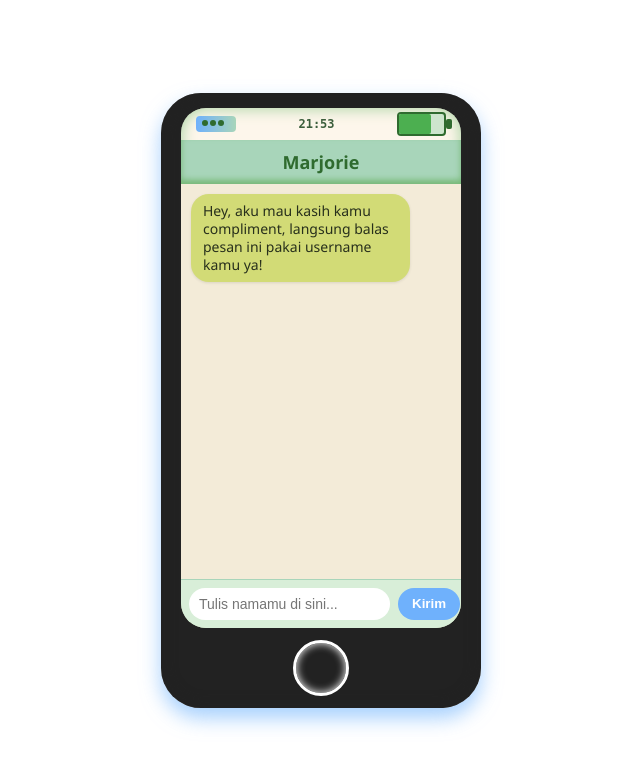
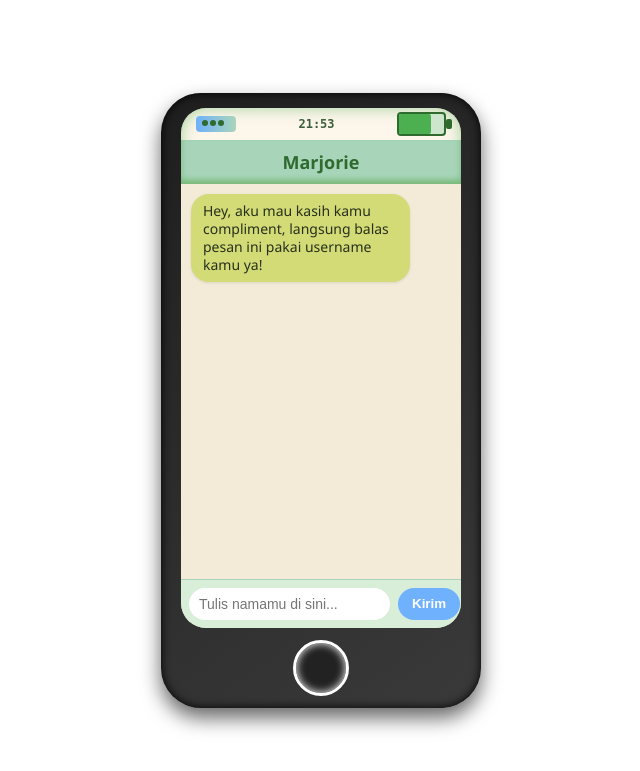
Before and after one commit to 307temporaryredirect/compliments, a Flask app: page / in a window 1280 px wide. Shown: the top 771 px of the page, without its empty margins (319-959 px from the left). Run offline with Flask 3, Linux system fonts and the light colour scheme.

Commit message:
Update style.css

```diff
--- a/static/css/style.css
+++ b/static/css/style.css
@@ -9,11 +9,11 @@ body {
 }
 
 .phone-frame {
-  background: linear-gradient(145deg, #222222, #222222);
+  background: linear-gradient(145deg, #1e1e1e, #3a3a3a); /* Gradasi hitam abu-abu */
   border-radius: 40px;
   width: 320px;
   height: 565px;
-  box-shadow: inset 0 0 15px #222222, 0 10px 20px rgba(107, 176, 252, 0.6);
+  box-shadow: inset 0 0 10px #000000, 0 10px 20px rgba(0, 0, 0, 0.6); /* Lebih natural & realistic */
   display: flex;
   flex-direction: column;
   align-items: center;
```
